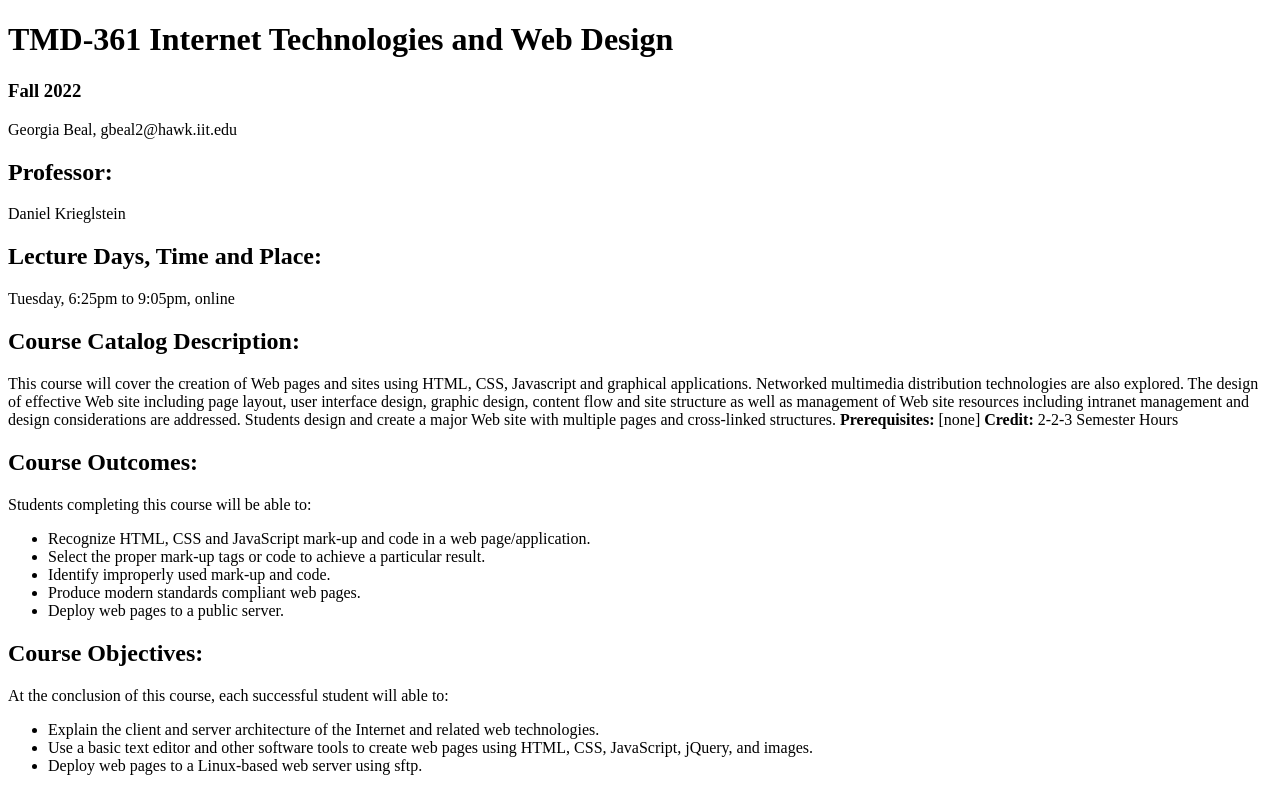
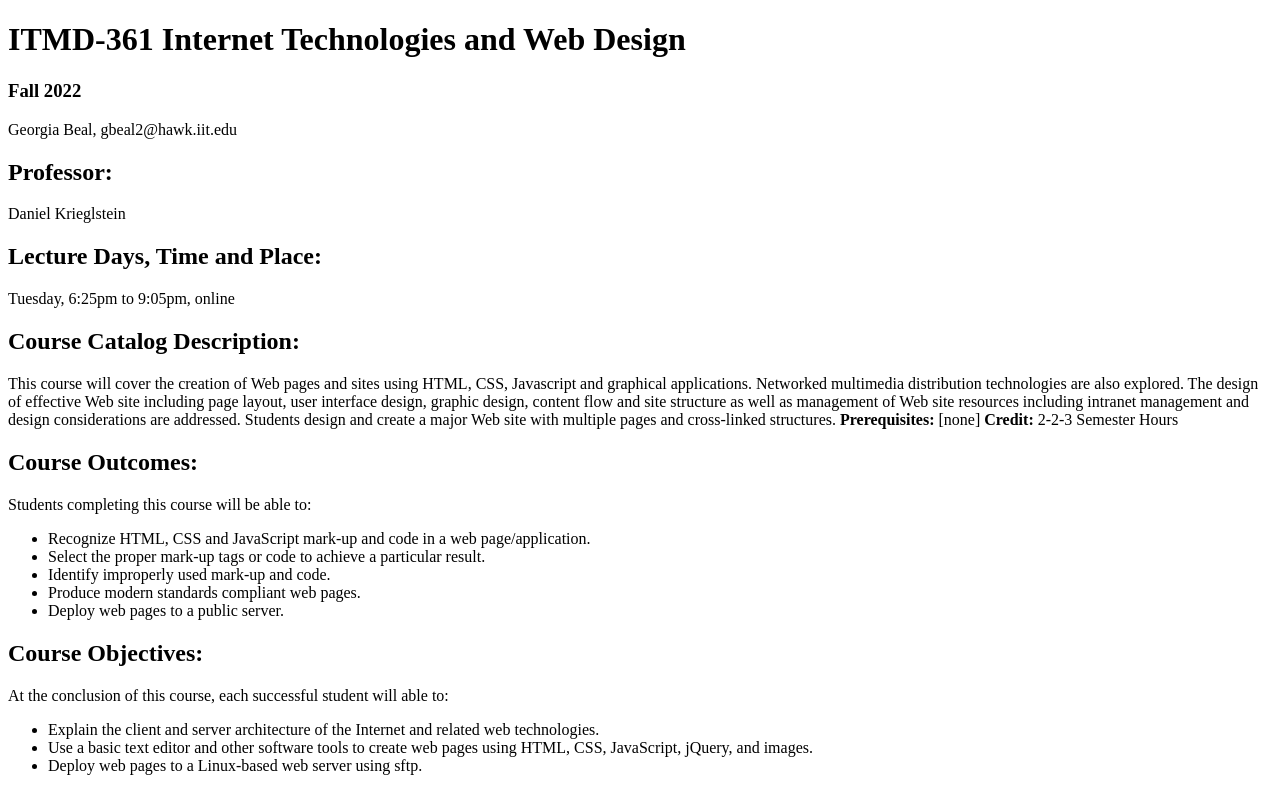
Before and after one commit to g-beal/lab-2, a plain HTML site: page index.html in a window 1280 px wide. Drawn offline with Linux system fonts and the light colour scheme.

Commit message:
Update index.html

```diff
--- a/index.html
+++ b/index.html
@@ -5,7 +5,7 @@
   <title> ITMD-361 Internet Technologies and Web Design </title>
 </head>
 <body>
-  <h1>TMD-361 Internet Technologies and Web Design</h1>
+  <h1>ITMD-361 Internet Technologies and Web Design</h1>
   <h3>Fall 2022</h3>
   <p>Georgia Beal, gbeal2@hawk.iit.edu </p>
   <h2>Professor:</h2>
```
